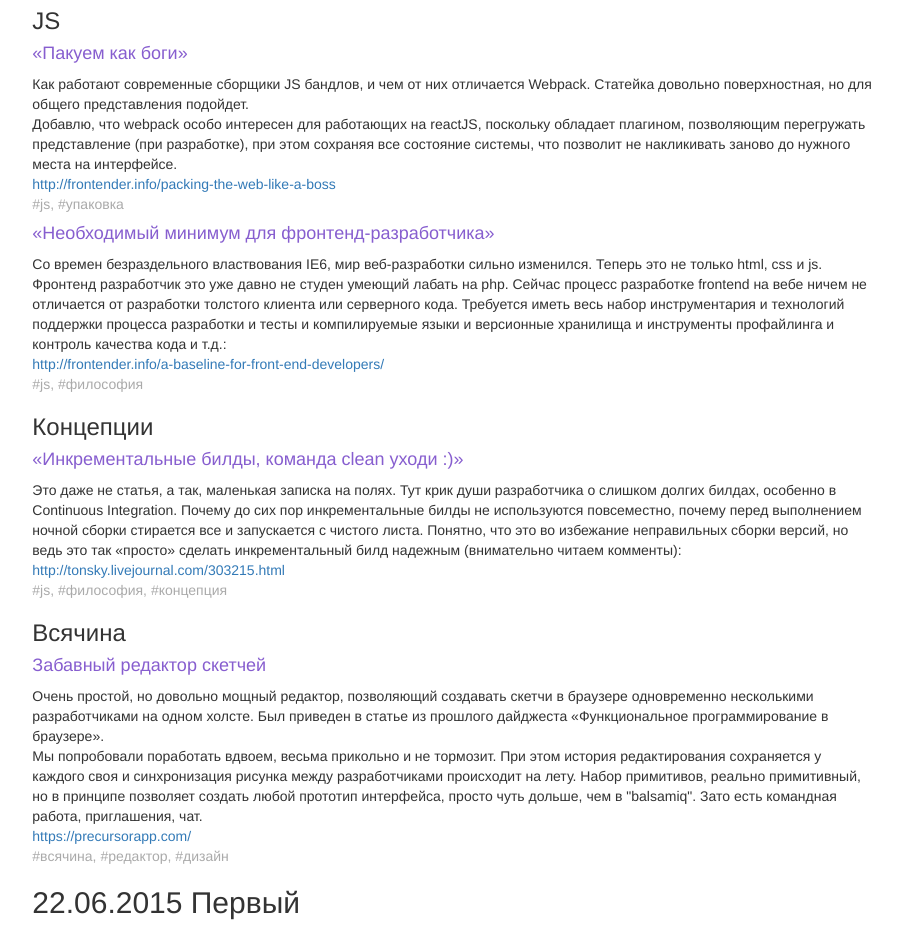
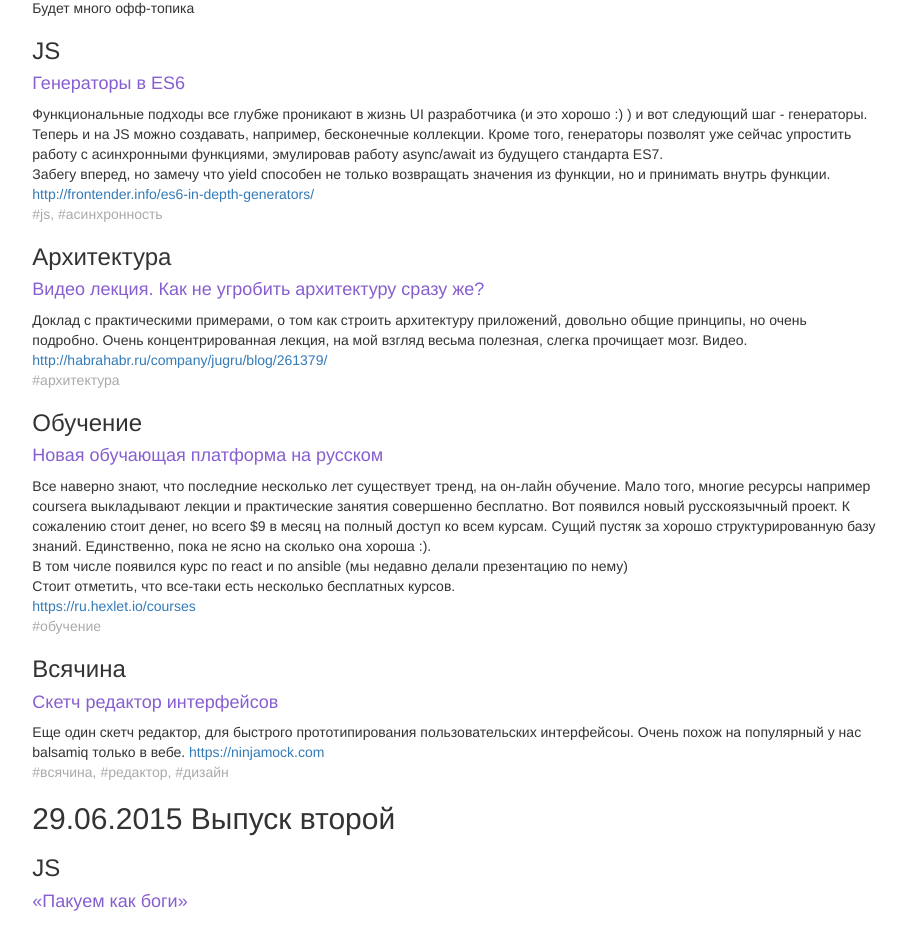
Before and after one commit to nickolaysm/ux-ui-digest, a plain HTML site: page index.html in a window 1280 px wide. Shown: the part 245-1170 px from the top of the page, without its empty margins (186-1093 px from the left). Drawn offline with Linux system fonts and the light colour scheme.

Commit message:
третий выпуск

```diff
--- a/index.html
+++ b/index.html
@@ -23,6 +23,36 @@
 			<p>
 			Не смотря на то, что российский интернет содержит множество адептов и статей по UX\UI, однако, не взирая на импорто-замещение, невозможно игнорировать зарубежные ресурсы. Поэтому часть статей будет на инглишском языке, что надеюсь не слишком напугает пытливые умы.
 			</p>
+			<h2>06.07.2015 Выпуск третий</h2>
+			Будет много офф-топика
+			<h3>JS</h3>
+			<h4>Генераторы в ES6</h4>
+			Функциональные подходы все глубже проникают в жизнь UI разработчика (и это хорошо :) ) и вот следующий шаг - генераторы.  Теперь и на JS можно создавать, например, бесконечные коллекции. Кроме того, генераторы позволят уже сейчас упростить работу с асинхронными функциями, эмулировав работу async/await из будущего стандарта ES7.</br>
+			Забегу вперед, но замечу что yield способен не только возвращать значения из функции, но и принимать внутрь функции.</br>
+			<a href="http://frontender.info/es6-in-depth-generators/">http://frontender.info/es6-in-depth-generators/</a>
+			<div class="tag">#js, #асинхронность</div>
+
+			<h3>Архитектура</h3>
+			<h4>Видео лекция. Как не угробить архитектуру сразу же? </h4>
+			Доклад с практическими примерами, о том как строить архитектуру приложений, довольно общие принципы, но очень подробно. Очень концентрированная лекция, на мой взгляд весьма полезная, слегка прочищает мозг. Видео. </br>
+			<a href="http://habrahabr.ru/company/jugru/blog/261379/">http://habrahabr.ru/company/jugru/blog/261379/</a>
+			<div class="tag">#архитектура</div>
+
+			<h3>Обучение</h3>
+			<h4>Новая обучающая платформа на русском</h4>
+			Все наверно знают, что последние несколько лет существует тренд, на он-лайн обучение. Мало того, многие ресурсы например coursera выкладывают лекции и практические занятия совершенно бесплатно.
+			Вот появился новый русскоязычный проект. К сожалению стоит денег, но всего $9 в месяц на полный доступ ко всем курсам. Сущий пустяк за хорошо структурированную базу знаний. Единственно, пока не ясно на сколько она хороша :).</br>
+			В том числе появился курс по react и по ansible (мы недавно делали презентацию по нему)</br>
+			Стоит отметить, что все-таки есть несколько бесплатных курсов.</br>
+			<a href="https://ru.hexlet.io/courses">https://ru.hexlet.io/courses</a>
+			<div class="tag">#обучение</div>
+
+			<h3>Всячина</h3>
+			<h4>Скетч редактор интерфейсов</h4>
+			Еще один скетч редактор, для быстрого прототипирования пользовательских интерфейсоы. Очень похож на популярный у нас balsamiq только в вебе.
+			<a href="https://ninjamock.com">https://ninjamock.com</a>
+			<div class="tag">#всячина, #редактор, #дизайн</div>
+
 
 			<h2>29.06.2015 Выпуск второй</h2>
 			<h3>JS</h3>
```
